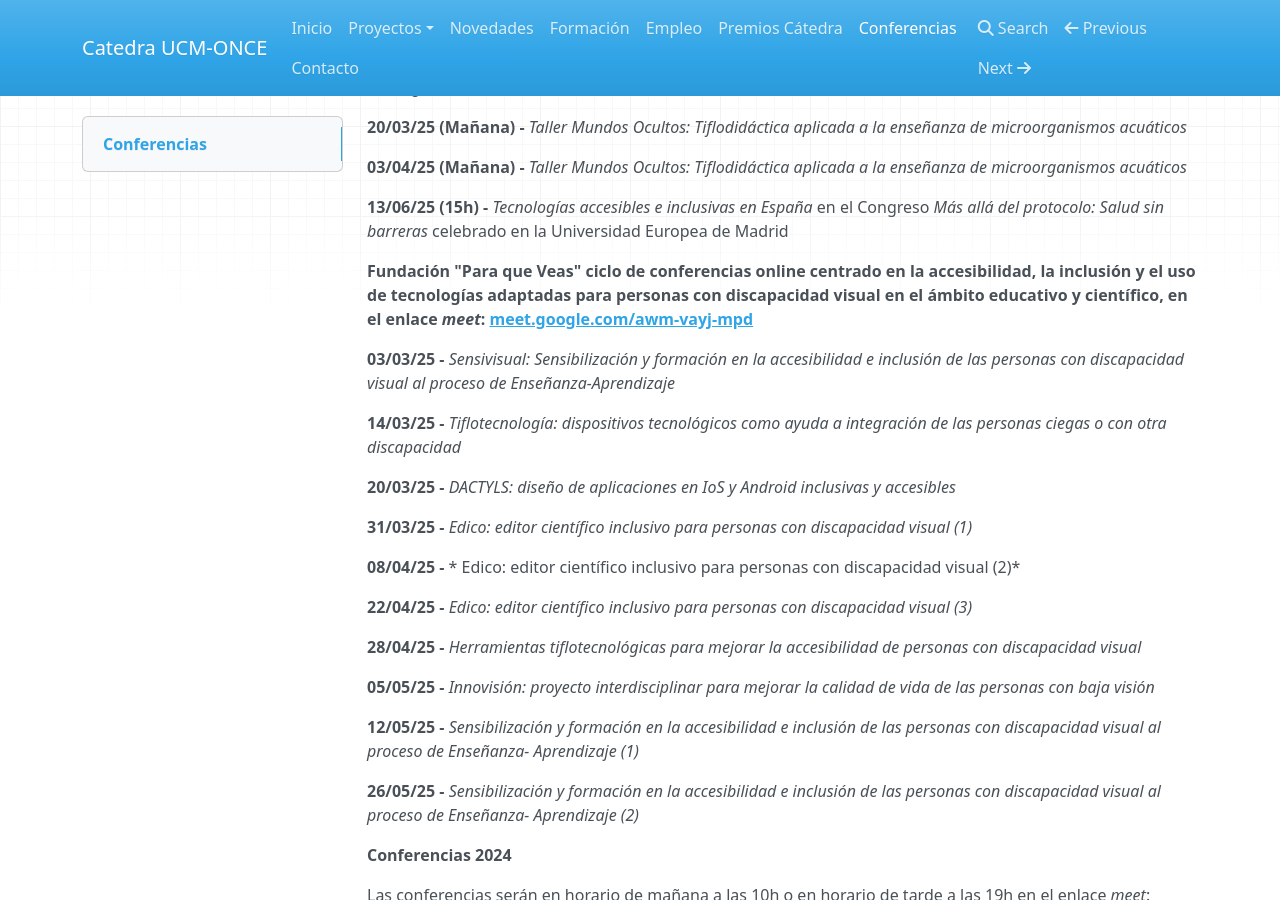
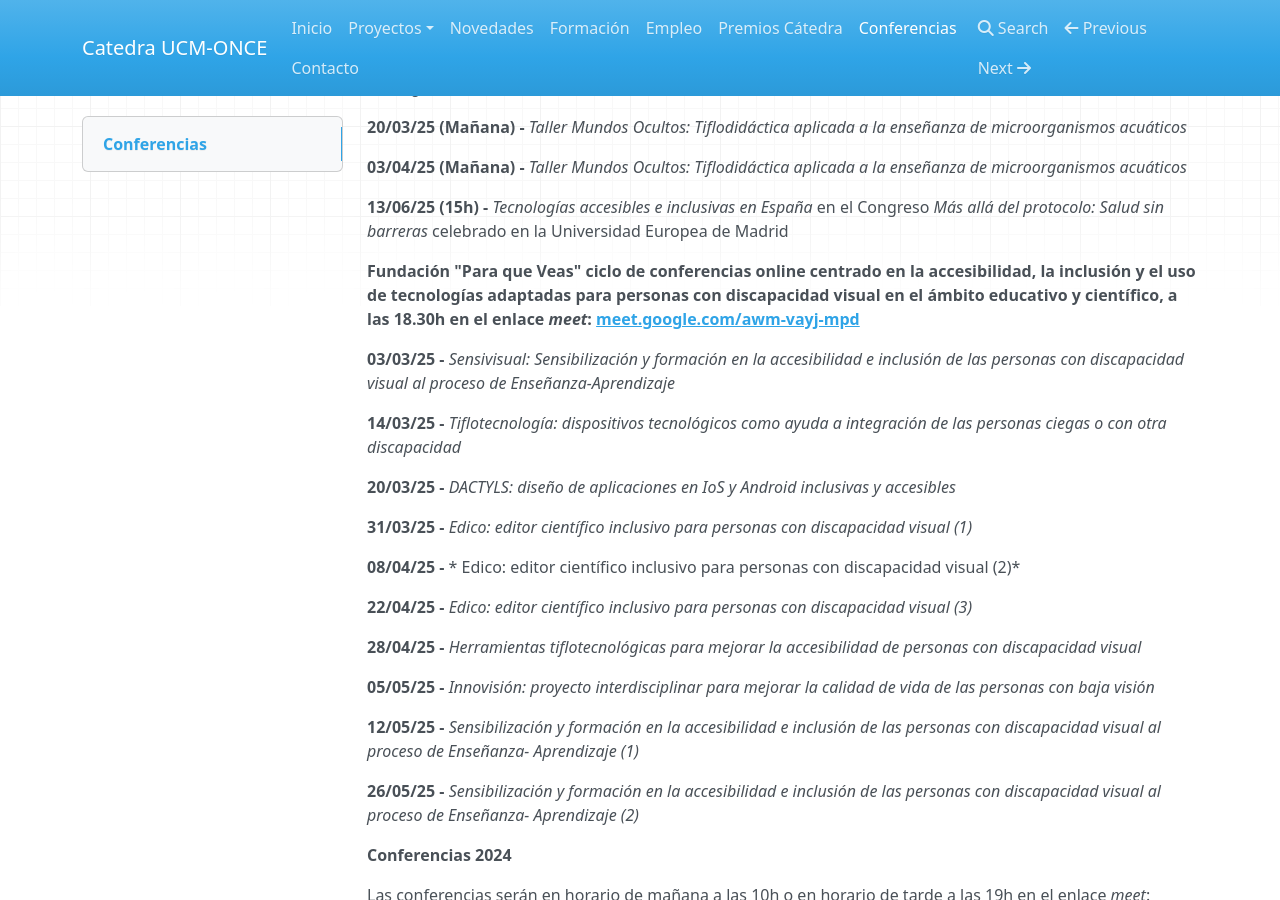
Before and after one commit to catedraonce/catedraonce.github.io, an MkDocs documentation site: the page built from docs/Conferencias/index.md, in a window 1280 px wide and 900 px high, scrolled down 443 px. Built offline with MkDocs 1.6.1, drawn with Linux system fonts in a browser that asks for light colours; nearby versions of some CDN libraries.

Commit message:
Mensaje del motivo del cambio

```diff
--- a/docs/Conferencias/index.md
+++ b/docs/Conferencias/index.md
@@ -19,7 +19,7 @@ Estas conferencias se enmarcan dentro del programa de actividades de la Cátedra
 
 **13/06/25 (15h) -** *Tecnologías accesibles e inclusivas en España* en el Congreso *Más allá del protocolo: Salud sin barreras* celebrado en la Universidad Europea de Madrid
 
-**Fundación "Para que Veas" ciclo de conferencias online centrado en la accesibilidad, la inclusión y el uso de tecnologías adaptadas para personas con discapacidad visual en el ámbito educativo y científico, en el enlace *meet*:  [meet.google.com/awm-vayj-mpd](http://meet.google.com/awm-vayj-mpd)**
+**Fundación "Para que Veas" ciclo de conferencias online centrado en la accesibilidad, la inclusión y el uso de tecnologías adaptadas para personas con discapacidad visual en el ámbito educativo y científico, a las 18.30h en el enlace *meet*:  [meet.google.com/awm-vayj-mpd](http://meet.google.com/awm-vayj-mpd)**
 
 **03/03/25 -** *Sensivisual: Sensibilización y formación en la accesibilidad e inclusión de las personas con discapacidad visual al proceso de Enseñanza-Aprendizaje*
 
```
